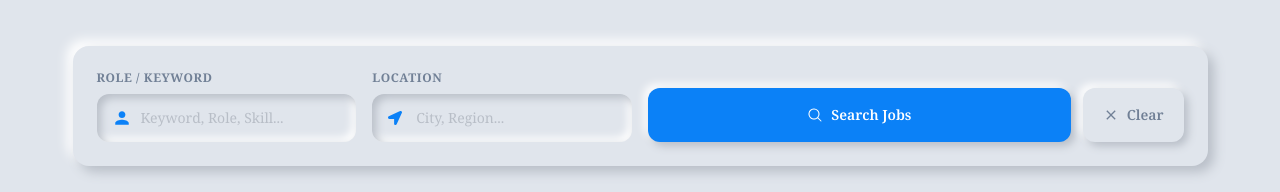
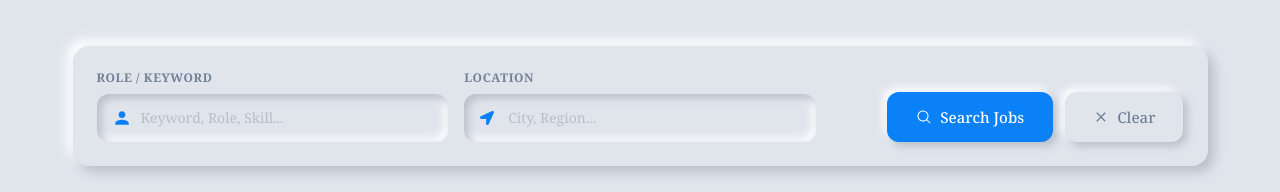
Before and after one commit to MJVaghasiya/Skill-Workers, a React (Vite) app: page /Job in a window 1280 px wide. Shown: the part 313-505 px from the top of the page. Built offline with nearby package versions, Linux system fonts and the light colour scheme.

Commit message:
job button design added

```diff
--- a/src/components/Job.jsx
+++ b/src/components/Job.jsx
@@ -60,7 +60,7 @@ const Job = () => {
 
           {/* Search Bar */}
           <div className="neu-out rounded-2xl p-4 sm:p-6 mb-8 sm:mb-10">
-            <div className="grid grid-cols-1 sm:grid-cols-2 lg:grid-cols-4 gap-3.5 sm:gap-4 items-end">
+            <div className="grid grid-cols-1 sm:grid-cols-2 lg:grid-cols-3 gap-3.5 sm:gap-4 items-end">
               <div className="w-full">
                 <label className="block text-xs font-bold text-slate-100 uppercase tracking-wider mb-2">
                   Role / Keyword
@@ -95,16 +95,16 @@ const Job = () => {
                 </div>
               </div>
 
-              <div className="flex flex-col xs:flex-row gap-2.5 sm:gap-3 lg:col-span-2 w-full">
+              <div className="flex flex-col xs:flex-row gap-2.5 sm:gap-3 w-full justify-end">
                 <button
                   onClick={handleFilter}
-                  className="flex-1 btn neu-btn-primary text-white py-3 sm:py-3.5 rounded-xl font-semibold text-sm flex items-center justify-center gap-2 hover:text-white transition-all duration-300"
+                  className="btn flex items-center justify-center gap-2 neu-btn-primary w-fit"
                 >
                   <PiMagnifyingGlass className="text-base" /> Search Jobs
                 </button>
                 <button
                   onClick={clearFilters}
-                  className="btn neu-btn px-5 py-3 sm:py-3.5 rounded-xl font-semibold text-sm text-slate-100 hover:text-[#D62C35] flex items-center justify-center gap-2 transition-all duration-300"
+                  className="btn neu-btn text-slate-100 hover:text-[#D62C35] flex items-center justify-center gap-2 transition-all duration-300"
                 >
                   <MdOutlineClear className="text-base" /> Clear
                 </button>
```
